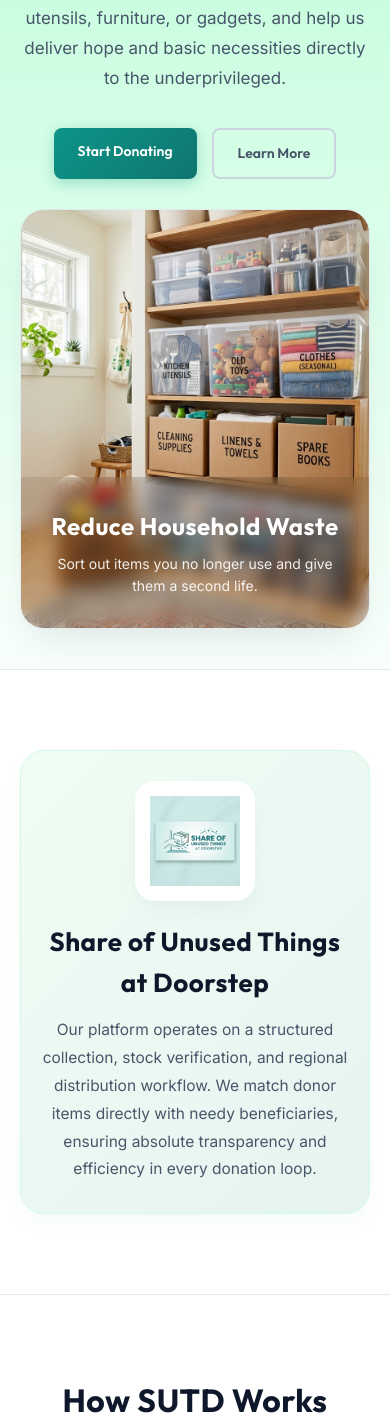
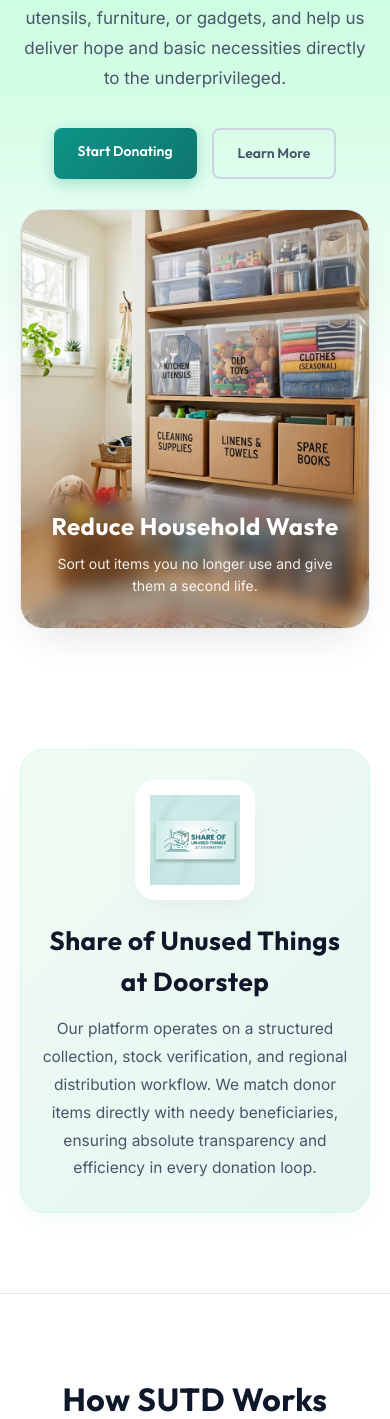
Before and after one commit to Rohitkr0406/Online-Redistribution-of-Old---Used-Things, a Django app: page / in a window 390 px wide; the page is wider, and only the part inside the window is pictured. Shown: the part 577-1996 px from the top of that part. Run offline with Django 5.2, Linux system fonts and the light colour scheme.

Commit message:
feat: add responsive CSS styles for home page components

```diff
--- a/FirstApp/static/css/home.css
+++ b/FirstApp/static/css/home.css
@@ -1,7 +1,7 @@
 /* Home Page Specific Styles */
 
 .home-body {
-    background: linear-gradient(180deg, #aefdd0 5%, #ffffff 40%);
+    background: linear-gradient(180deg, #aefdd0 5%, #d4fde6 20%,  #ffffff 30%);
     display: flex;
     flex-direction: column;
     align-items: center;
@@ -147,6 +147,8 @@
     color: #ffffff;
     padding: 30px 20px;
     text-align: center;
+    mask-image: linear-gradient(to bottom, transparent 0%, black 30px);
+    -webkit-mask-image: linear-gradient(to bottom, transparent 0%, black 30px);
 }
 
 .slide-caption h2 {
@@ -168,9 +170,8 @@
 .welcome-section {
     background: #ffffff;
     padding: 80px 20px;
-    border-top: 1px solid #e2e8f0;
+    width: 100%;
     border-bottom: 1px solid #e2e8f0;
-    width: 100%;
 }
 
 .welcome-card {
```
